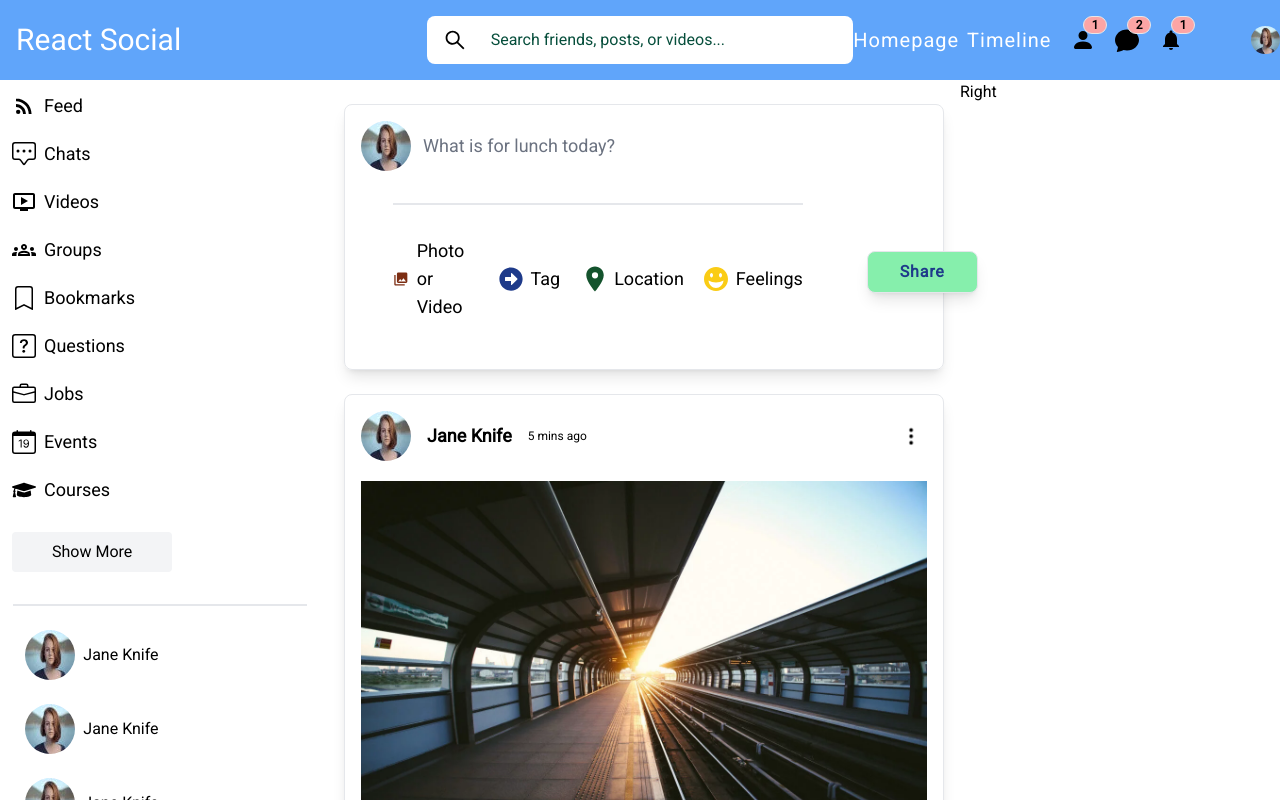
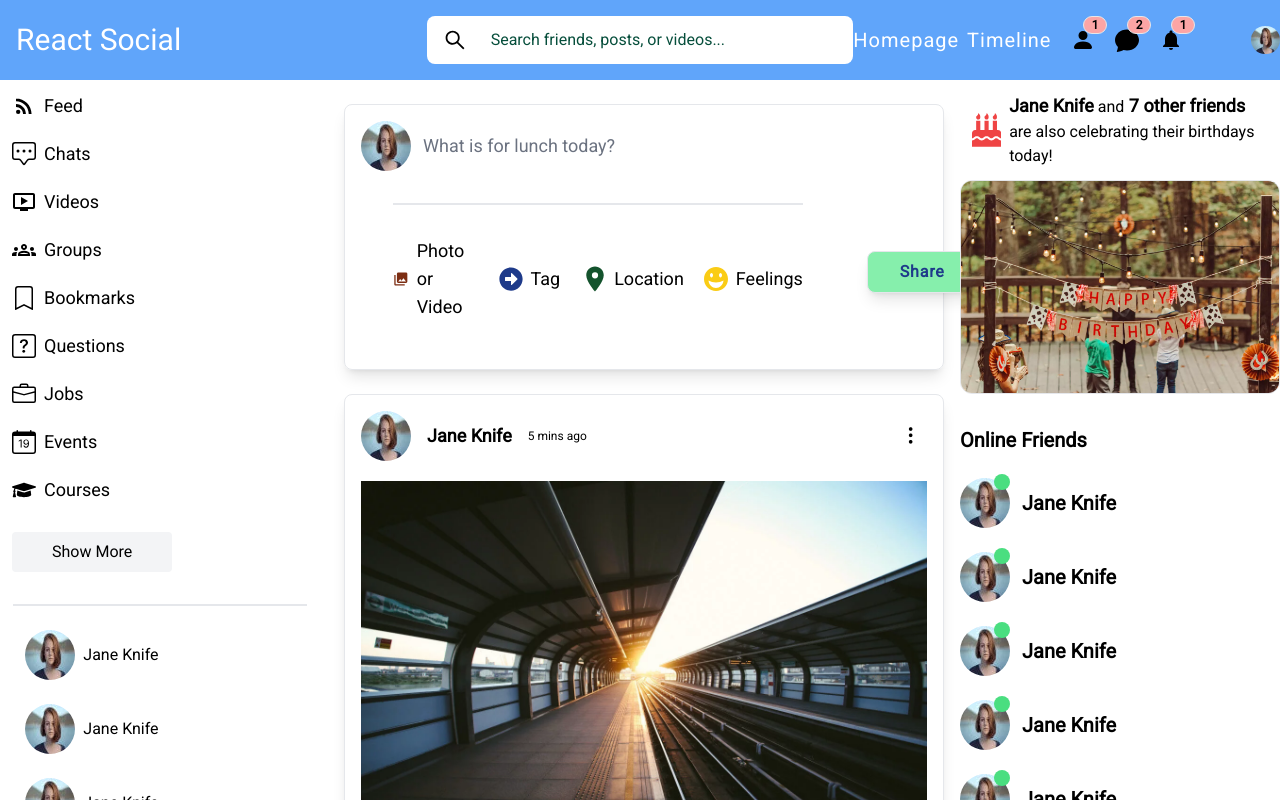
Before and after one commit to xiraynedev/react-social, a React app: page / in a window 1280 px wide. Shown: the top 800 px of the page. Built offline with nearby package versions, Linux system fonts and the light colour scheme.

Commit message:
refactor code and add OnlineFriend component

```diff
--- a/src/components/LeftSidebar/LeftSidebar.tsx
+++ b/src/components/LeftSidebar/LeftSidebar.tsx
@@ -15,7 +15,7 @@ const person1ProfilePicture = require('../../assets/persons/person1-profile.webp
 
 export const LeftSidebar: FC = () => {
   return (
-      <div className='col-start-1 col-end-4 overflow-y-scroll h-screen'>
+      <section className='col-start-1 col-end-4 sticky top-20 overflow-y-scroll h-screen'>
           <ul className='ml-3 mt-3'>
             <NavigationListItem Icon={MdRssFeed} text='Feed'/>
             <NavigationListItem Icon={BsChatSquareDots} text='Chats'/>
@@ -100,6 +100,6 @@ export const LeftSidebar: FC = () => {
               altText={`Jane's profile picture`}
             />
           </ul>
-      </div>
+      </section>
   );
 };
--- /dev/null
+++ b/src/components/OnlineFriend/OnlineFriend.tsx
@@ -0,0 +1,18 @@
+import {FC} from 'react';
+
+const person1ProfilePicture = require('../../assets/persons/person1-profile.webp');
+
+export const OnlineFriend: FC = () => {
+  return (
+    <div className="flex items-center gap-3 mt-6">
+      <div className='relative'>
+        <img
+          src={person1ProfilePicture} alt="person 1 profile picture"
+          className="rounded-full"
+        />
+        <span className='bg-green-400 w-4 h-4 rounded-full absolute -top-1 right-0'></span>
+      </div>
+      <p className="font-bold text-xl">Jane Knife</p>
+    </div>
+  );
+};
--- a/src/components/RightSidebar/RightSidebar.tsx
+++ b/src/components/RightSidebar/RightSidebar.tsx
@@ -1,11 +1,39 @@
 import {FC} from 'react';
+import {FaBirthdayCake} from 'react-icons/fa';
+import {OnlineFriend} from '../OnlineFriend/OnlineFriend';
+
+const birthdayPicture = require('../../assets/events/birthday.webp');
+const person1ProfilePicture = require('../../assets/persons/person1-profile.webp');
 
 export const RightSidebar: FC = () => {
   return (
     <>
-      <div className='col-start-10 col-span-full'>
-        Right
-      </div>
+      <section className="col-start-10 col-span-full">
+        <div className="flex flex-col">
+          <div className="flex gap-2 p-3 items-center">
+            <FaBirthdayCake className="text-6xl text-red-500"/>
+            <p>
+              <span className="font-bold text-lg">Jane Knife</span> and
+              <span className="font-bold text-lg"> 7 other friends</span> are also celebrating their birthdays today!
+            </p>
+          </div>
+          <div className="border rounded-xl overflow-hidden">
+            <img
+              src={birthdayPicture}
+              alt=""
+              className=""
+            />
+          </div>
+          <p className="font-bold mt-8 text-xl">Online Friends</p>
+          <OnlineFriend/>
+          <OnlineFriend/>
+          <OnlineFriend/>
+          <OnlineFriend/>
+          <OnlineFriend/>
+          <OnlineFriend/>
+          <OnlineFriend/>
+        </div>
+      </section>
     </>
   );
 };
--- a/src/components/TopBar/TopBar.tsx
+++ b/src/components/TopBar/TopBar.tsx
@@ -3,16 +3,13 @@ import {AiOutlineSearch} from 'react-icons/ai';
 import {BsFillChatFill, BsFillPersonFill} from 'react-icons/bs';
 import {MdNotifications} from 'react-icons/md';
 
-const person1Small = require('../../assets/persons/person1-small.webp');
-const person1Medium = require('../../assets/persons/person1-medium.webp');
-const person1Large = require('../../assets/persons/person1-large.webp');
 const person1Profile = require('../../assets/persons/person1-profile.webp');
 
 export const TopBar: FC = () => {
   return (
     <>
       <section
-        className="grid grid-cols-3 h-20 w-full items-center bg-blue-400 sticky top-0">
+        className="grid grid-cols-3 h-20 w-full items-center bg-blue-400 sticky top-0 z-10">
         <article>
           <span className='text-3xl text-white ml-4'>React Social</span>
         </article>
```
Also changed, not shown: src/assets/events/birthday.webp (added). Lines whose indentation alone changed are shown as unchanged.
